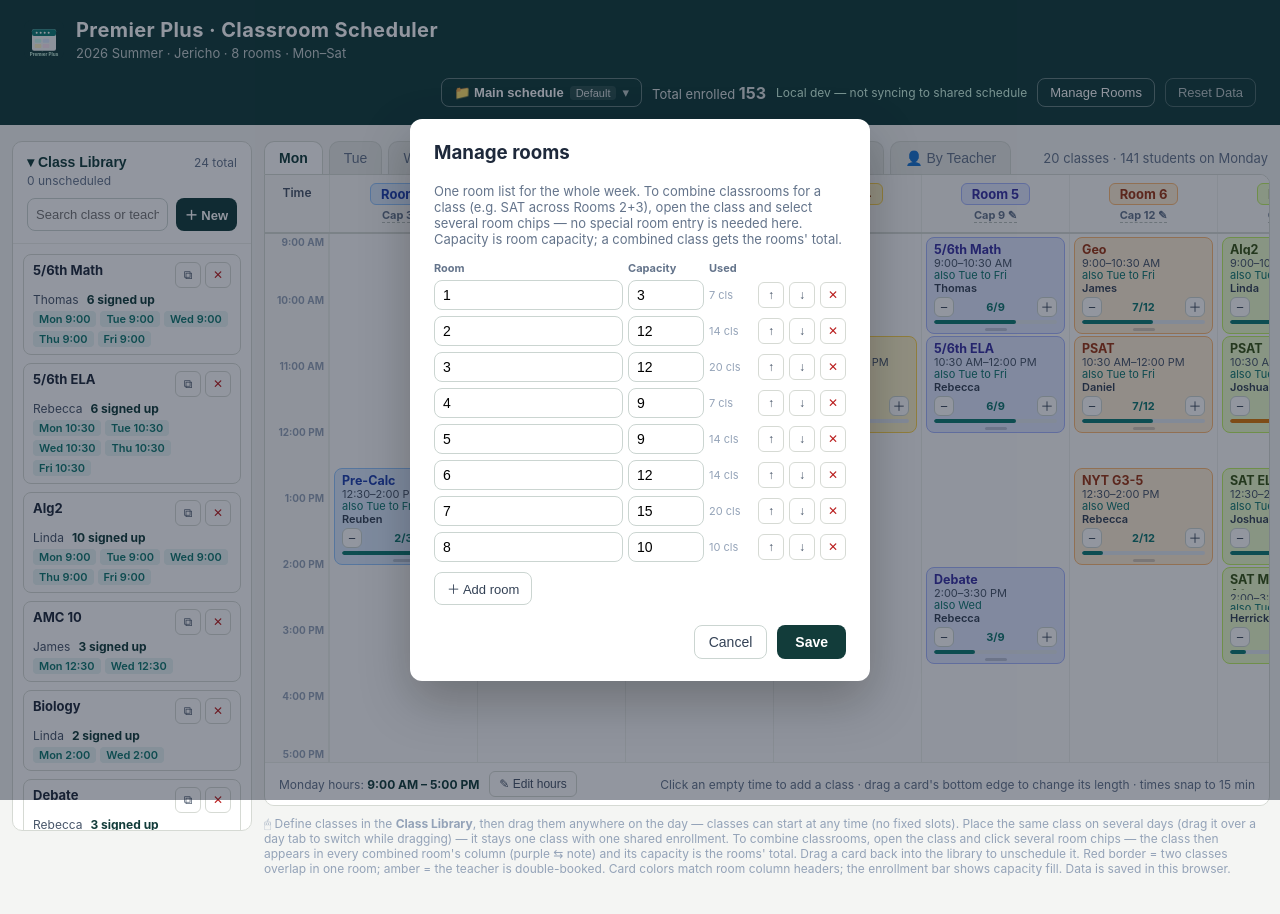
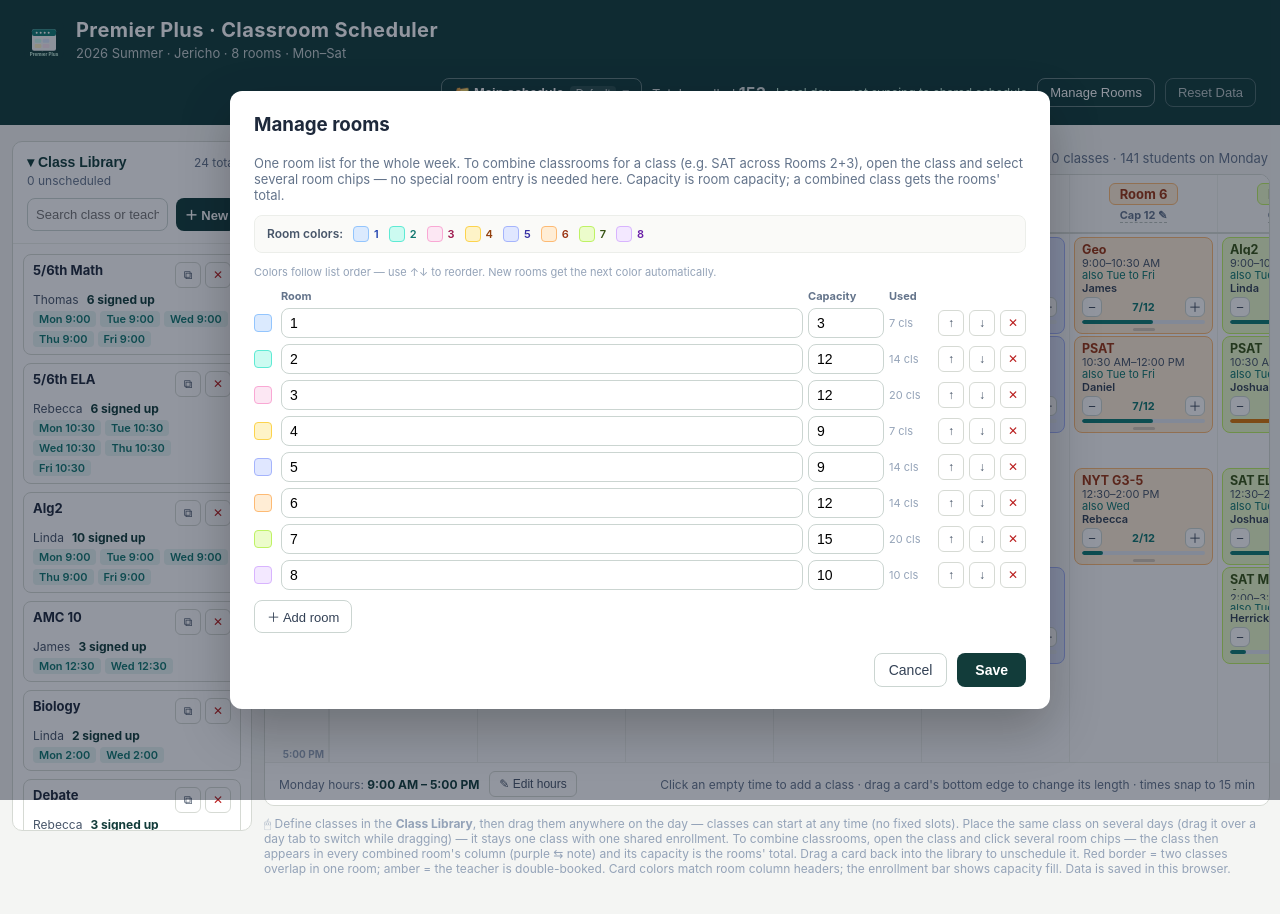
Before and after one commit to yuyanx/classroom-scheduler, a React (Vite) app: page / in a window 1280 px wide. Both pictures are taken after a click on the button "Manage Rooms". Shown: the top 914 px of the page. Built offline with nearby package versions, Linux system fonts and the light colour scheme.

Commit message:
ui: add room color legend to Manage rooms modal
Show palette swatches per row and in a legend bar. Colors follow list
order so new rooms and reordering automatically pick the next slot.

```diff
--- a/src/App.jsx
+++ b/src/App.jsx
@@ -3329,6 +3329,23 @@ function ClassModal({ editing, cls, initialRows, days, rooms, teachers, defaultD
   );
 }
 
+// ───────────────────────── Room color swatch (shared palette) ─────────────────────────
+function RoomColorSwatch({ color, size = 14 }) {
+  return (
+    <span
+      style={{
+        width: size,
+        height: size,
+        borderRadius: 4,
+        background: color.bg,
+        border: `1px solid ${color.border}`,
+        flexShrink: 0,
+        display: "inline-block",
+      }}
+    />
+  );
+}
+
 // ───────────────────────── Room header badge (palette bg + paired dark text) ─────────────────────────
 function RoomHeaderBadge({ roomId, roomOrder }) {
   const c = roomOverviewColor(roomId, roomOrder);
@@ -4102,6 +4119,9 @@ function TeacherModal({ teachers, catalog, onSave, onClose }) {
 function RoomModal({ rooms, placements, onSave, onClose }) {
   const [list, setList] = useState(rooms.map((r) => ({ orig: r.id, name: r.id, cap: r.cap })));
 
+  const roomOrder = list.map((r, i) => r.name.trim() || `__draft_${i}`);
+  const colorForIndex = (i) => roomOverviewColor(roomOrder[i], roomOrder);
+
   const countFor = (origName) => placements.filter((p) => p.rooms.includes(origName)).length;
 
   const move = (i, dir) => {
@@ -4144,14 +4164,31 @@ function RoomModal({ rooms, placements, onSave, onClose }) {
   };
 
   return (
-    <Overlay onClose={onClose}>
+    <Overlay onClose={onClose} wide>
       <h3 style={{ marginTop: 0 }}>Manage rooms</h3>
-      <p style={{ fontSize: 13, color: "#64748b", margin: "0 0 14px" }}>
+      <p style={{ fontSize: 13, color: "#64748b", margin: "0 0 12px" }}>
         One room list for the whole week. To combine classrooms for a class (e.g. SAT across Rooms 2+3),
         open the class and select several room chips — no special room entry is needed here. Capacity is
         room capacity; a combined class gets the rooms' total.
       </p>
-      <div style={{ display: "grid", gridTemplateColumns: "1fr 76px 44px 26px 26px 26px", gap: 5, alignItems: "center", marginBottom: 5, fontSize: 11, color: "#64748b", fontWeight: 700 }}>
+      <div style={{ padding: "10px 12px", marginBottom: 12, borderRadius: 8, background: "#fafaf8", border: "1px solid #eceeea", display: "flex", flexWrap: "wrap", gap: 10, alignItems: "center" }}>
+        <span style={{ fontSize: 12, fontWeight: 600, color: "#475569" }}>Room colors:</span>
+        {list.map((r, i) => {
+          const c = colorForIndex(i);
+          const label = r.name.trim() || "(new)";
+          return (
+            <span key={i} style={{ display: "inline-flex", alignItems: "center", gap: 5, fontSize: 11, color: c.text, fontWeight: 600 }}>
+              <RoomColorSwatch color={c} />
+              {label}
+            </span>
+          );
+        })}
+      </div>
+      <p style={{ fontSize: 11, color: "#94a3b8", margin: "0 0 10px" }}>
+        Colors follow list order — use ↑↓ to reorder. New rooms get the next color automatically.
+      </p>
+      <div style={{ display: "grid", gridTemplateColumns: "22px 1fr 76px 44px 26px 26px 26px", gap: 5, alignItems: "center", marginBottom: 5, fontSize: 11, color: "#64748b", fontWeight: 700 }}>
+        <span />
         <span>Room</span>
         <span>Capacity</span>
         <span>Used</span>
@@ -4161,7 +4198,8 @@ function RoomModal({ rooms, placements, onSave, onClose }) {
       </div>
       <div style={{ display: "flex", flexDirection: "column", gap: 6, maxHeight: 320, overflowY: "auto" }}>
         {list.map((r, i) => (
-          <div key={i} style={{ display: "grid", gridTemplateColumns: "1fr 76px 44px 26px 26px 26px", gap: 5, alignItems: "center" }}>
+          <div key={i} style={{ display: "grid", gridTemplateColumns: "22px 1fr 76px 44px 26px 26px 26px", gap: 5, alignItems: "center" }}>
+            <RoomColorSwatch color={colorForIndex(i)} size={16} />
             <input
               style={{ ...inputStyle, padding: "6px 8px" }}
               value={r.name}
```
Also changed, not shown: app.js.
